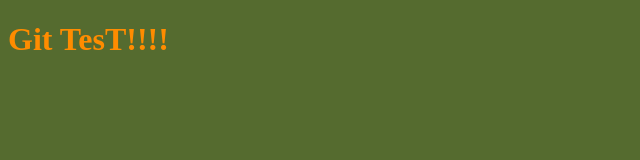
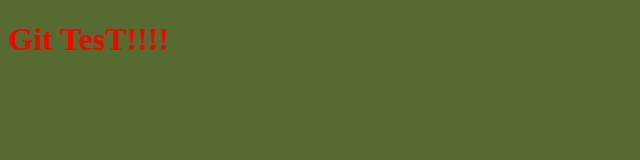
Before and after one commit to gorgo90/Git-Test, a plain HTML site: page index.html in a window 1280 px wide. Shown: the whole page, without its empty margins (0-640 px from the left). Drawn offline with Linux system fonts and the light colour scheme.

Commit message:
Changed font color

```diff
--- a/style.css
+++ b/style.css
@@ -3,5 +3,5 @@ body {
 }
 
 h1 {
-  color: darkorange;
+  color: red;
 }
```
